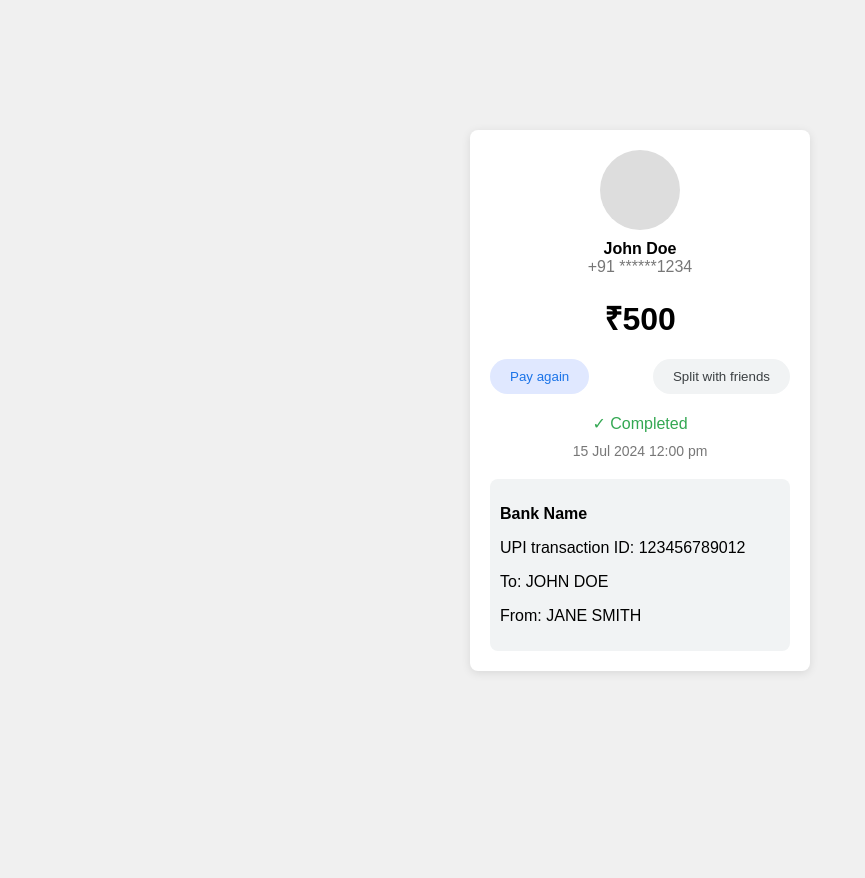
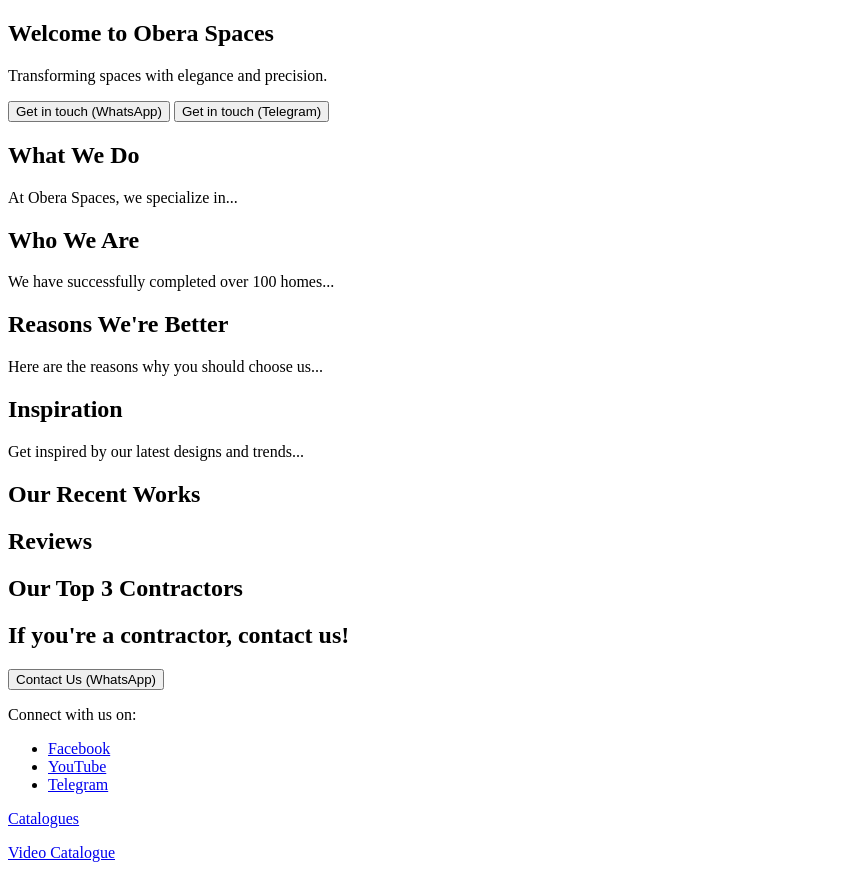
Before and after one commit to Dreamcraft-Creations/DreamCraft-Creations.github.io, a plain HTML site: page butt.html in a window 1280 px wide. Shown: the whole page, without its empty margins (0-865 px from the left). Before the commit the page ends 800 px from the top, so only its background shows below. Drawn offline with Linux system fonts and the light colour scheme.

Commit message:
Update butt.html

```diff
--- a/butt.html
+++ b/butt.html
@@ -3,105 +3,83 @@
 <head>
     <meta charset="UTF-8">
     <meta name="viewport" content="width=device-width, initial-scale=1.0">
-    <title>Payment Interface Mockup</title>
-    <style>
-        body {
-            font-family: Arial, sans-serif;
-            background-color: #f0f0f0;
-            display: flex;
-            justify-content: center;
-            align-items: center;
-            height: 100vh;
-            margin: 0;
-        }
-        .container {
-            background-color: #fff;
-            border-radius: 8px;
-            padding: 20px;
-            width: 300px;
-            box-shadow: 0 2px 10px rgba(0, 0, 0, 0.1);
-        }
-        .profile {
-            text-align: center;
-            margin-bottom: 20px;
-        }
-        .profile-img {
-            width: 80px;
-            height: 80px;
-            border-radius: 50%;
-            background-color: #ddd;
-            margin: 0 auto;
-        }
-        .name {
-            margin-top: 10px;
-            font-weight: bold;
-        }
-        .phone {
-            color: #777;
-        }
-        .amount {
-            font-size: 32px;
-            font-weight: bold;
-            text-align: center;
-            margin: 20px 0;
-        }
-        .buttons {
-            display: flex;
-            justify-content: space-between;
-            margin-bottom: 20px;
-        }
-        .btn {
-            padding: 10px 20px;
-            border: none;
-            border-radius: 20px;
-            cursor: pointer;
-        }
-        .btn-primary {
-            background-color: #e0e8ff;
-            color: #1a73e8;
-        }
-        .btn-secondary {
-            background-color: #f1f3f4;
-            color: #3c4043;
-        }
-        .status {
-            text-align: center;
-            color: #34a853;
-            margin-bottom: 10px;
-        }
-        .timestamp {
-            text-align: center;
-            color: #777;
-            font-size: 14px;
-            margin-bottom: 20px;
-        }
-        .transaction-details {
-            background-color: #f1f3f4;
-            padding: 10px;
-            border-radius: 8px;
-        }
-    </style>
+    <title>Obera Spaces Landing Page</title>
 </head>
 <body>
-    <div class="container">
-        <div class="profile">
-            <div class="profile-img"></div>
-            <div class="name">John Doe</div>
-            <div class="phone">+91 ******1234</div>
+
+    <!-- Intro Section -->
+    <section id="intro">
+        <h1>Welcome to Obera Spaces</h1>
+        <p>Transforming spaces with elegance and precision.</p>
+        <button onclick="window.location.href='https://wa.me/yourwhatsappnumber'">Get in touch (WhatsApp)</button>
+        <button onclick="window.location.href='https://t.me/yourtelegramhandle'">Get in touch (Telegram)</button>
+    </section>
+
+    <!-- What We Do Section -->
+    <section id="what-we-do">
+        <h2>What We Do</h2>
+        <p>At Obera Spaces, we specialize in...</p>
+    </section>
+
+    <!-- Who We Are Section -->
+    <section id="who-we-are">
+        <h2>Who We Are</h2>
+        <p>We have successfully completed over 100 homes...</p>
+    </section>
+
+    <!-- Reasons We're Better Section -->
+    <section id="reasons-better">
+        <h2>Reasons We're Better</h2>
+        <p>Here are the reasons why you should choose us...</p>
+    </section>
+
+    <!-- Inspiration Section -->
+    <section id="inspiration">
+        <h2>Inspiration</h2>
+        <p>Get inspired by our latest designs and trends...</p>
+    </section>
+
+    <!-- Recent Works Section -->
+    <section id="recent-works">
+        <h2>Our Recent Works</h2>
+        <div class="slider">
+            <!-- Add images or content for slider here -->
         </div>
-        <div class="amount">₹500</div>
-        <div class="buttons">
-            <button class="btn btn-primary">Pay again</button>
-            <button class="btn btn-secondary">Split with friends</button>
+    </section>
+
+    <!-- Review Slider Section -->
+    <section id="reviews">
+        <h2>Reviews</h2>
+        <div class="slider">
+            <!-- Add review content for slider here -->
         </div>
-        <div class="status">✓ Completed</div>
-        <div class="timestamp">15 Jul 2024 12:00 pm</div>
-        <div class="transaction-details">
-            <p><strong>Bank Name</strong></p>
-            <p>UPI transaction ID: 123456789012</p>
-            <p>To: JOHN DOE</p>
-            <p>From: JANE SMITH</p>
+    </section>
+
+    <!-- Top Contractors Section -->
+    <section id="top-contractors">
+        <h2>Our Top 3 Contractors</h2>
+        <div class="slider">
+            <!-- Add contractor content for slider here -->
         </div>
-    </div>
+    </section>
+
+    <!-- Contractor Contact Section -->
+    <section id="contractor-contact">
+        <h2>If you're a contractor, contact us!</h2>
+        <button onclick="window.location.href='https://wa.me/yourwhatsappnumber'">Contact Us (WhatsApp)</button>
+    </section>
+
+    <!-- Footer Section -->
+    <footer>
+        <p>Connect with us on:</p>
+        <ul>
+            <li><a href="yourfacebooklink">Facebook</a></li>
+            <li><a href="youryoutubelink">YouTube</a></li>
+            <li><a href="yourtelegramlink">Telegram</a></li>
+        </ul>
+        <p><a href="yourcataloguelink">Catalogues</a></p>
+        <p><a href="yourvideocataloguelink">Video Catalogue</a></p>
+    </footer>
+
 </body>
 </html>
```
